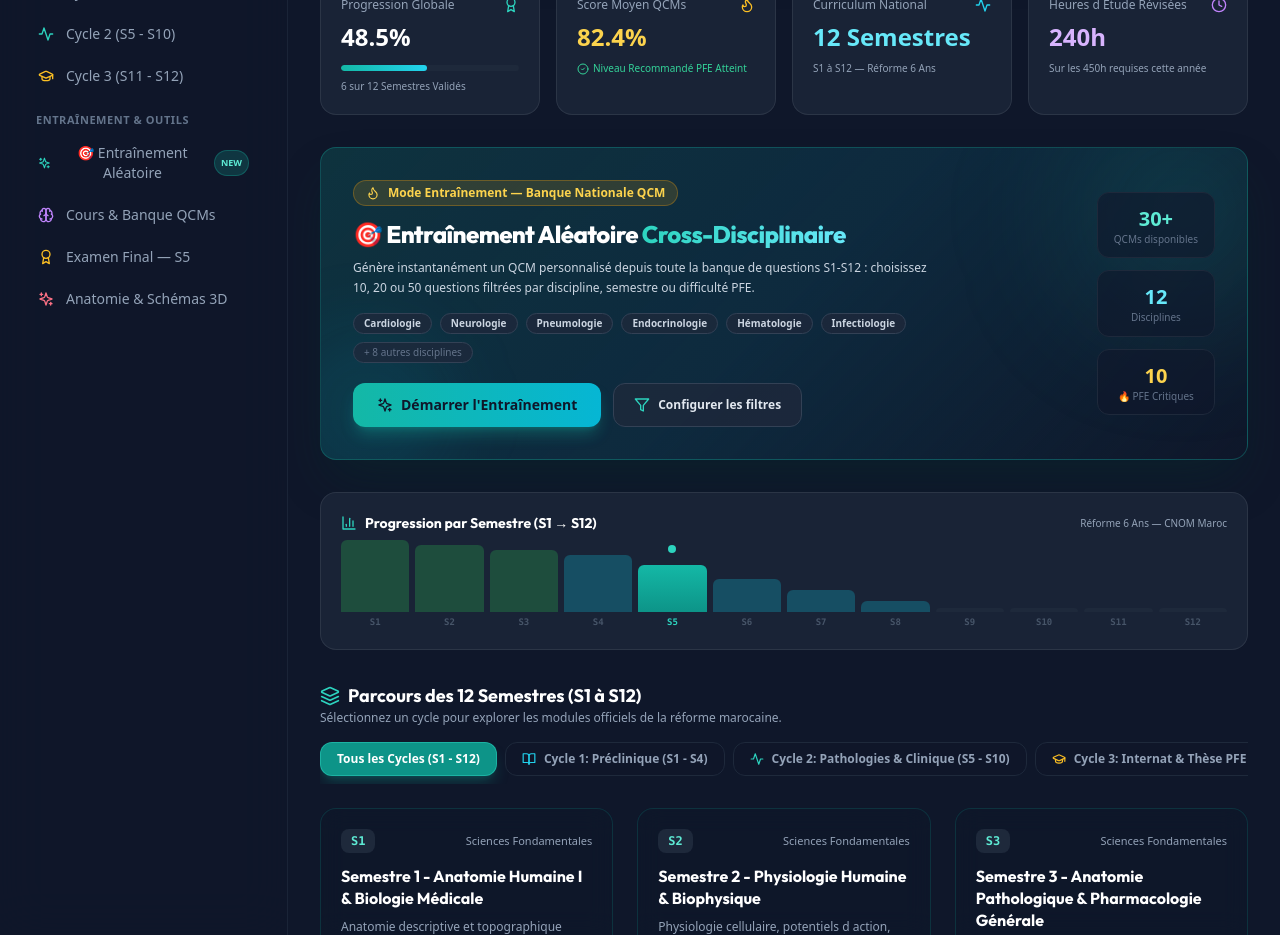
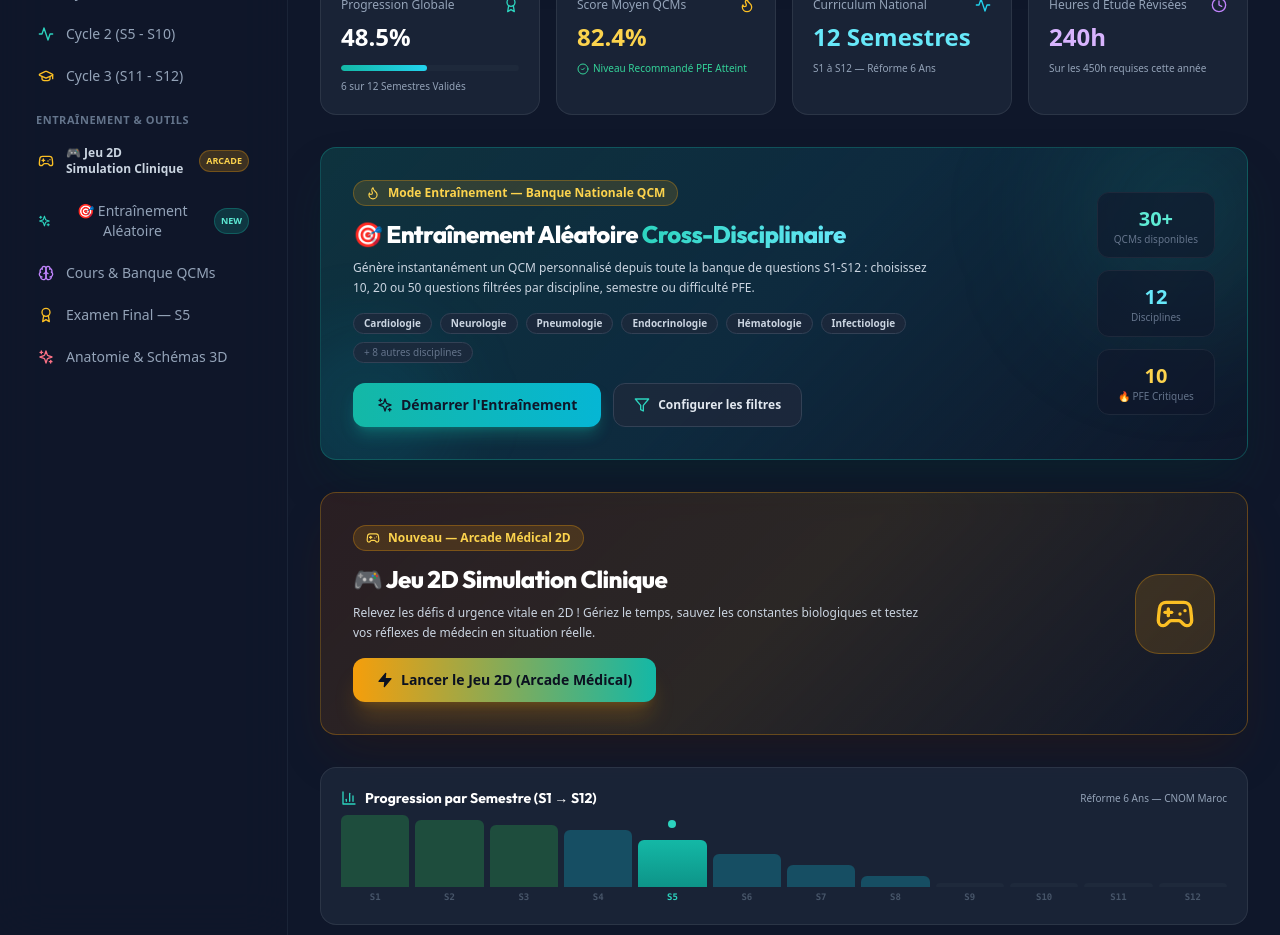
Before and after one commit to Badrbourqi-wav/mededu-morocco, a Next.js app: page /dashboard in a window 1280 px wide. Shown: the part 340-1275 px from the top of the page. Built offline with nearby package versions, Linux system fonts and the light colour scheme.

Commit message:
Add prominent 2D Arcade Game sidebar link and Dashboard Hero Banner

```diff
--- a/app/dashboard/page.tsx
+++ b/app/dashboard/page.tsx
@@ -10,6 +10,7 @@ import { CycleType } from '../../types';
 import ChapterPage from '../modules/[id]/chapters/[chapterId]/page';
 import FinalExamPage from '../modules/[id]/final-exam/page';
 import RandomPracticePage from '../practice/random/page';
+import SemesterMiniGame from '../../components/SemesterMiniGame';
 import {
   BookOpen,
   Activity,
@@ -28,7 +29,9 @@ import {
   Wind,
   Microscope,
   Stethoscope,
-  BarChart3
+  BarChart3,
+  Gamepad2,
+  Zap
 } from 'lucide-react';
 
 export default function DashboardPage() {
@@ -50,6 +53,14 @@ export default function DashboardPage() {
 
   if (activeSection === 'RANDOM_PRACTICE') {
     return <RandomPracticePage />;
+  }
+
+  if (activeSection === 'MINI_GAME') {
+    return (
+      <DashboardLayout>
+        <SemesterMiniGame semesterCode="S5" />
+      </DashboardLayout>
+    );
   }
 
   return (
@@ -197,6 +208,36 @@ export default function DashboardPage() {
                 <div className="text-[10px] text-slate-500 leading-tight">{s.label}</div>
               </div>
             ))}
+          </div>
+        </div>
+      </div>
+
+      {/* ════ 2D MEDICAL ARCADE GAME HERO CARD ════ */}
+      <div className="relative overflow-hidden rounded-2xl border border-amber-500/30 mb-8 shadow-2xl shadow-amber-950/30"
+        style={{ background: 'linear-gradient(135deg, rgba(120,53,15,0.25) 0%, rgba(245,158,11,0.12) 50%, rgba(15,23,42,0.98) 100%)' }}
+      >
+        <div className="relative z-10 p-6 sm:p-8 flex flex-col md:flex-row md:items-center gap-6 justify-between">
+          <div className="flex-1 max-w-xl">
+            <div className="inline-flex items-center gap-2 px-3 py-1 rounded-full bg-amber-500/15 border border-amber-500/30 text-amber-300 text-xs font-bold mb-3">
+              <Gamepad2 className="w-3.5 h-3.5" />
+              <span>Nouveau — Arcade Médical 2D</span>
+            </div>
+            <h2 className="text-xl sm:text-2xl font-extrabold text-white tracking-tight leading-tight mb-2">
+              🎮 Jeu 2D Simulation Clinique
+            </h2>
+            <p className="text-xs text-slate-300 leading-relaxed mb-4">
+              Relevez les défis d urgence vitale en 2D ! Gériez le temps, sauvez les constantes biologiques et testez vos réflexes de médecin en situation réelle.
+            </p>
+            <button
+              onClick={() => setActiveSection('MINI_GAME')}
+              className="inline-flex items-center gap-2 px-6 py-3 rounded-xl bg-gradient-to-r from-amber-500 to-teal-500 text-slate-950 font-extrabold text-sm shadow-xl shadow-amber-500/20 hover:scale-105 transition-transform"
+            >
+              <Zap className="w-4 h-4 fill-current" />
+              Lancer le Jeu 2D (Arcade Médical)
+            </button>
+          </div>
+          <div className="w-20 h-20 rounded-3xl bg-amber-500/15 border border-amber-500/30 flex items-center justify-center text-amber-400 shrink-0 mx-auto md:mx-0">
+            <Gamepad2 className="w-10 h-10" />
           </div>
         </div>
       </div>
--- a/components/layout/DashboardLayout.tsx
+++ b/components/layout/DashboardLayout.tsx
@@ -19,7 +19,8 @@ import {
   Layers,
   Award,
   Menu,
-  X
+  X,
+  Gamepad2
 } from 'lucide-react';
 
 interface DashboardLayoutProps {
@@ -149,6 +150,19 @@ export default function DashboardLayout({ children, activeCycle, onSectionChange
             </div>
 
             <button
+              onClick={() => handleNavClick('MINI_GAME')}
+              className={`w-full flex items-center space-x-3 px-3.5 py-2.5 rounded-xl transition-all text-xs text-left group ${
+                activeSection === 'MINI_GAME'
+                  ? 'bg-amber-500/20 text-amber-300 border border-amber-500/40 font-extrabold shadow-lg shadow-amber-500/20'
+                  : 'text-slate-300 hover:text-white hover:bg-slate-800/80'
+              }`}
+            >
+              <Gamepad2 className="w-4 h-4 text-amber-400 shrink-0" />
+              <span className="font-bold">🎮 Jeu 2D Simulation Clinique</span>
+              <span className="ml-auto text-[9px] font-bold px-1.5 py-0.5 rounded-full bg-amber-500/20 text-amber-300 border border-amber-500/30">ARCADE</span>
+            </button>
+
+            <button
               onClick={() => handleNavClick('RANDOM_PRACTICE')}
               className={`w-full flex items-center space-x-3 px-3.5 py-2 rounded-xl transition-all text-sm group ${
                 activeSection === 'RANDOM_PRACTICE'
--- a/lib/view-store.ts
+++ b/lib/view-store.ts
@@ -3,7 +3,7 @@
 
 import { create } from 'zustand';
 
-export type AppSection = 'DASHBOARD' | 'CHAPTER_READER' | 'FINAL_EXAM' | 'RANDOM_PRACTICE';
+export type AppSection = 'DASHBOARD' | 'CHAPTER_READER' | 'FINAL_EXAM' | 'RANDOM_PRACTICE' | 'MINI_GAME';
 
 interface ViewState {
   activeSection: AppSection;
```
